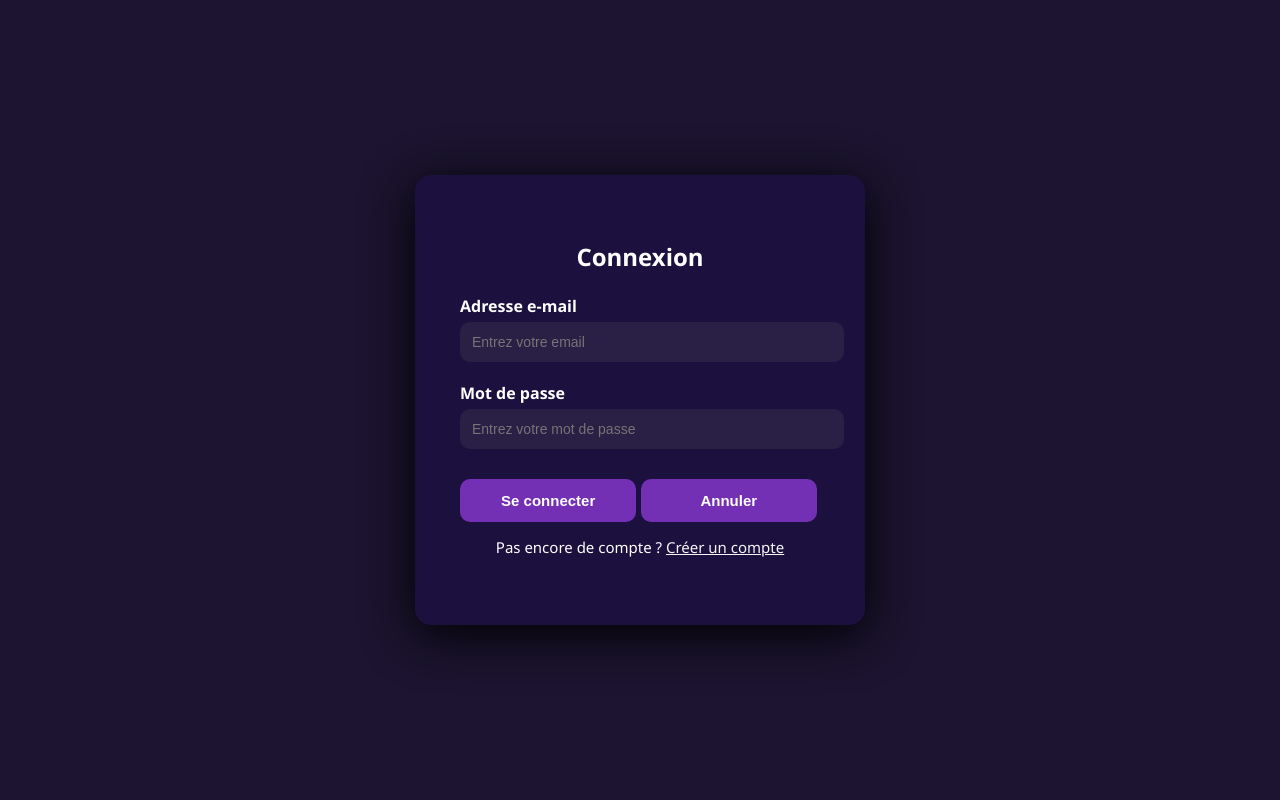
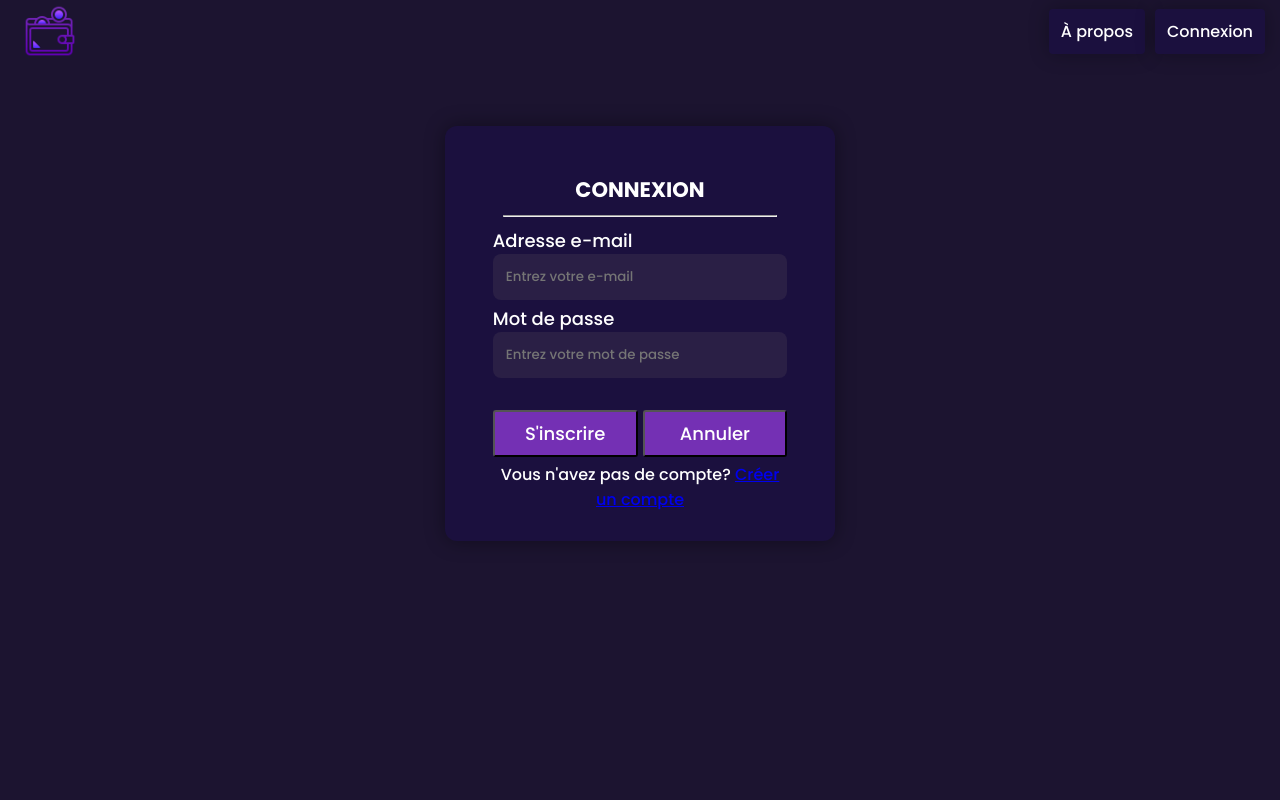
Before and after one commit to Akashi-x/projet-appli-de-depenses, a PHP site: page /connexion.php in a window 1280 px wide. Run offline with PHP 8.4, Linux system fonts and the light colour scheme.

Commit message:
Ajout du logo et des boutons connexion et a-proopos dans les pages: inscription et connexion

```diff
--- /dev/null
+++ b/CSS/entete.css
@@ -0,0 +1,25 @@
+.entete {
+    display: flex;
+    align-items: center;
+    background-color: #1C1430;
+    color: white;
+    padding: 1px 15px 1px 20px;
+}
+
+.prop {
+    margin-left: auto;
+    margin-right: 10px;
+}
+
+.entete a {
+    color: white;
+    text-decoration: none;
+}
+
+.entete a:hover {
+    text-decoration: underline;
+
+}
+.logo {
+    height: 60px;
+}
--- a/CSS/style.css
+++ b/CSS/style.css
@@ -1,126 +1,134 @@
-*{
+* {
+  margin: 0;
+  padding: 0;
+  box-sizing: border-box;
+  font-family: 'Poppins', sans-serif;
+}
+body{
+  background-color: #1C1430;
+  height: 100vh;
+}
+
+form{
+  display: flex;
+  flex-direction: column;
+  background-color: #1B103E;
+  padding: 3rem;
+  border-radius: 12px;
+  color: rgb(255, 255, 255);
+   box-shadow: 0 0 20px rgba(0, 0, 0, 0.4);
+   height: 415px;
+   margin:auto;
+   width: 30.5% ;
+   margin-top: 5%;
+   font-size: large;
+
+}
+.form_mdp{
+  display: flex;
+  align-items: center;
+  justify-content: center ;
+  padding: 0.5rem;
+  border-radius: 12px;
+  height: 250px;
+  margin-top: 15%;
+  width:30% ;
+  box-shadow: 0 0 20px rgba(0, 0, 0, 0.4);
+
+}
+.sub_mdp{
+display: flex;
+margin-top: 12%;
+width: 70%;
+}
+.inp_mdp{
+  border-radius: 8px;
+  width: 85%;
+  height: 10%;
+}
 
 
-
- body{
-
-     margin: 0;
-      font-family: 'Segoe UI', sans-serif;
-      background-color: #1c1430;
-
-
-
-      display: flex;
-      justify-content: center;
-      align-items: center;
-      height: 100vh;
- }
- .login{
-    background-color: #1b103e;
-      padding: 45px;
-      border-radius: 16px;
-     height: 360px;
-      width: 360px;
-      box-shadow:  0 10px 50px black;
-
-
-
-
- }
-
- h2 {
-    text-align: center;
-    color: #ffffff;
-      margin-bottom: 2px;
- }
- label {
-      font-weight: 600;
-      display: inline-block;
-      margin-top: 20px;
-      color: #ffffff;
-    }
-    input {
-      width: 100%;
-      padding: 12px;
-      margin-top: 5px;
-      border: none;
-      border-radius: 10px;
-      font-size: 14px;
-      background-color: #2a1f45;
-      color: #f4f4f4;
-    }
-
-    .but {
-      display: block;
-      margin-top: 30px;
-
-
-
-
-    }
-     button {
-      width: 49%;
-      padding: 13px;
-      border: none;
-      border-radius: 10px;
-      font-size: 15px;
-      cursor: pointer;
-      background-color: rgb(116,48,180);
-
-
-
-
-
-    }
-
-    .conect {
-
-      color: rgb(255, 255, 255);
-      font-weight: 600;
-    }
-
-    .con{
-
-      color: rgb(255, 255, 255);
-      font-weight: 600;
-
-    }
-
-
-    .pas {
-      display: block;
-      margin-top: 15px;
-      text-align: center;
-      font-size: 15px;
-      color: #ffffff;
-
-
-    }
-    .pas a, .pas :hover{
-      color: #f4f4f4;
-
-    }
-
-
-
-
-
-
-
-
-
-
-
-
-
-
-
-
-
-
-
-
-
-
+.form_conf{
+  display: flex;
+  align-items: center;
+  justify-content: center ;
+  padding: 1px;
+  border-radius: 12px;
+  height: 250px;
+  margin-top: 15%;
+  width:30% ;
+  box-shadow: 0 0 20px rgba(0, 0, 0, 0.4);
+}
+.mdp_conf{
+  display: flex;
+  justify-content: center ;
+  flex-direction: column;
+  width: 80%;
+}
+.sub_conf{
+  display: flex;
+  margin-top: 5%;
+  margin:auto;
+  width: 80%;
+}
+.ct{
+   font-size:30px ;
+  color: white;
+  position: absolute;
+  top: 26%;
+  right: 33%;
+}
+.st{
+  font-size:30px ;
+  color: white;
+  position: absolute;
+  top: 26%;
+  right: 35%;
+}
+h3{
+  text-align: center;
 
 }
+hr{
+  margin: 10px ;
+}
+input{
+  margin-bottom: 5px;
+  padding: 5px;
+}
+input[type="submit"],input[type="reset"]  {
+  background-color: rgb(116, 48, 180);
+  color: white;
+  border-radius: 3px;
+  padding: 8px;
+  flex: 1;
+  font-size: large;
+}
+.conf{
+  display: flex;
+  gap: 5px;
+}
+
+p{
+  text-align: center;
+  font-size: 16px;
+}
+input[type="text"],
+input[type="email"],
+input[type="password"] {
+  background-color: #2A1F45;
+  border: none;
+  color: white;
+  border-radius: 8px;
+  padding: 13px;
+  width: 100%;
+
+}
+
+.mdp{
+  color: rgb(116, 48, 180);
+  font-size: 40px;
+  position: absolute;
+  top: 50%;
+  left: 30%;
+}
--- a/accueil.php
+++ b/accueil.php
@@ -44,7 +44,7 @@ $soldeActuel = $totalRevenus - $totalDepenses;
     <!-- Sidebar -->
     <aside class="sidebar">
         <div class="titre">
-      <h2>💰 Suivi Dépenses</h2>
+      <img  src="icone/logo.png" alt="logo" class="logo">
       <p>Gérez vos finances</p>
       </div>
       <ul>
--- a/connexion.php
+++ b/connexion.php
@@ -1,84 +1,71 @@
 <?php
-require_once __DIR__ . '/config/config.php';
-
+    require_once __DIR__ . '/config/config.php';
 
 $message = "";
 
-if ($_SERVER["REQUEST_METHOD"] === "POST" && isset($_POST['email'], $_POST['password'])) {
-    $email = trim($_POST['email']);
-    $pass = $_POST['password'];
+if ($_SERVER["REQUEST_METHOD"] === "POST" && isset($_POST['EMAIL'], $_POST['MOT_DE_PASSE'])) {
+    $email = htmlspecialchars($_POST["EMAIL"]);
+    $pass = htmlspecialchars($_POST['MOT_DE_PASSE']);
 
     if ($email !== "" && $pass !== "") {
-        $stmt = $pdo->prepare("SELECT * FROM UTILISATEUR WHERE EMAIL = ?");
+        $stmt = $mysqlClient->prepare("SELECT * FROM UTILISATEUR WHERE EMAIL = ?");
         $stmt->execute([$email]);
         $user = $stmt->fetch();
 
         if ($user && password_verify($pass, $user['MOT_DE_PASSE'])) {
-
-            header("Location: dashboard.php");
+            header("Location: accueil.php");
             exit;
         } else {
-            $message = "Email ou mot de passe incorrect.";
+            $message = "<p style=\"color: red; font-size: 18px;\">Email ou mot de passe incorrect.</p>";
         }
     } else {
-        $message = "Veuillez remplir tous les champs.";
+        $message = "<p style=\"color: red; font-size: 18px;\">Veuillez remplir tous les champs.</p>";
     }
 }
 ?>
 <!DOCTYPE html>
-<html lang="en">
+<html lang="fr">
 <head>
     <meta charset="UTF-8">
     <meta name="viewport" content="width=device-width, initial-scale=1.0">
     <link href="https://fonts.googleapis.com/css2?family=Poppins:wght@300;500;700&display=swap" rel="stylesheet">
-    <link rel="stylesheet" href="css/style.css">
+    <link rel="stylesheet" href="CSS/style.css">
+    <link rel="stylesheet" href="CSS/entete.css">
     <title>page de connexion</title>
 </head>
 <body>
-    <form action="connexion.php" method="post" name="formulaires"class="formulaire">
+    <div class="entete">
+    <img  src="icone/logo.png" alt="logo" class="logo">
+    <a class="prop" style="background-color: #1B103E; padding: 10px 12px; border-radius: 4px; box-shadow: 0 0 20px rgba(0, 0, 0, 0.3);" href="a-propos.php">À propos</a>
+    <a style="background-color: #1B103E; padding: 10px 12px; border-radius: 4px; box-shadow: 0 0 20px rgba(0, 0, 0, 0.3);" href="connexion.php">Connexion</a>
+    </div>
+    <div>
+        <div>
+    <form action="connexion.php" method="post" id="connexion">
 
-  <div class="login">
+        <h3>CONNEXION</h3> <hr>
+
+         <div>
+            <label>Adresse e-mail</label>
+        <input type="email" name="EMAIL" placeholder="Entrez votre e-mail" required>
+        </div>
+
+        <div>
+            <label>Mot de passe</label>
+        <input type="password" name="MOT_DE_PASSE" placeholder="Entrez votre mot de passe" required> <br> <br>
+        </div>
+        <div class="conf">
+        <input type="submit" value="S'inscrire">
+        <input type="reset" value="Annuler">
+        </div>
+        <p>Vous n'avez pas de compte?  <a href="inscription.php">Créer un compte</a></p>
 
 
- <h2>Connexion</h2>
-
- <?php if (!empty($message)) : ?>
-    <div style="
-        background-color:rgb(0, 0, 0);
-        color:rgb(255, 255, 255);
-        font-weight: bold;
-        border: 1px solidrgb(255, 255, 255);
-        border-radius: 8px;
-        padding: 12px;
-        margin: 10px auto;
-        max-width: 350px;
-        text-align: center;
-        box-shadow: 0 2px 6px rgba(0,0,0,0.1);
-    ">
-        ⚠️ <?= htmlspecialchars($message) ?>
-    </div>
-<?php endif; ?>
+       <?php echo $message; ?>
 
 
-   <label for="email" name="email">Adresse e-mail </label><br>
-    <input type="email" id="email" name="email" placeholder="Entrez votre email" required> <br>
-
-    <label for="password">Mot de passe</label><br>
-   <input type="password" name="password" id="password" placeholder="Entrez votre mot de passe"required> <br>
-
-  <div class="but">
-     <button class="conect" type="submit" >Se connecter</button>
-    <button class="con" type="reset">Annuler</button> <br>
-</div>
-
-
-    <div class="pas">
-        Pas encore de compte ? <a href="#">Créer un compte
-        </a>
+    </form>
     </div>
-
-    </form>
-
 
 </body>
 </html>
--- a/revenu.php
+++ b/revenu.php
@@ -3,7 +3,7 @@ require_once __DIR__ . '/config/config.php';
 $message = "";
 if ($_SERVER["REQUEST_METHOD"] === "POST") {
 
-    $id_utilisateur = 1;
+    $id_utilisateur = 5;
     $id_categorie = (int)($_POST['categorie'] ?? '');
     $montant = (float)($_POST['montant'] ?? 0);
     $date_operation = $_POST['date'] ?? '';
```
Also changed, not shown: CSS/inscription.css (+4 -3 lines), inscription.php (+8 -2 lines), icone/logo.png (added).
